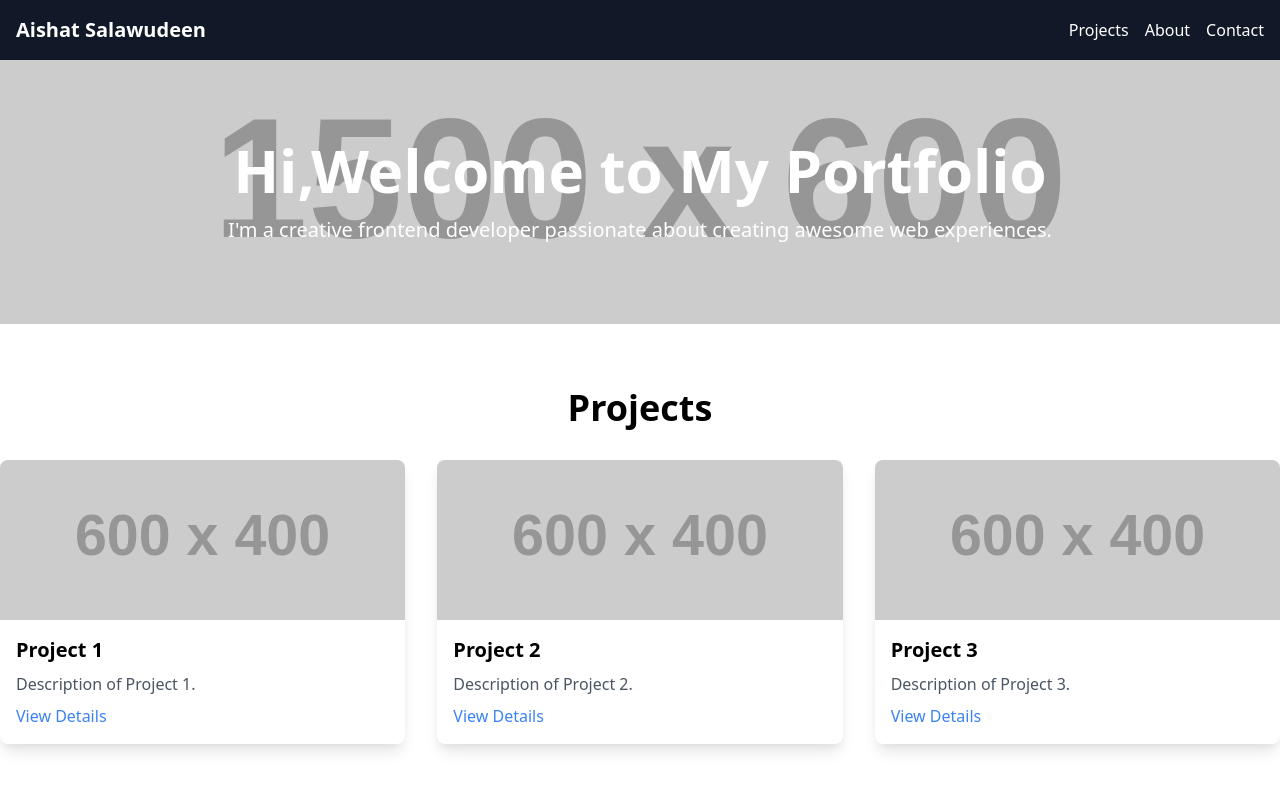
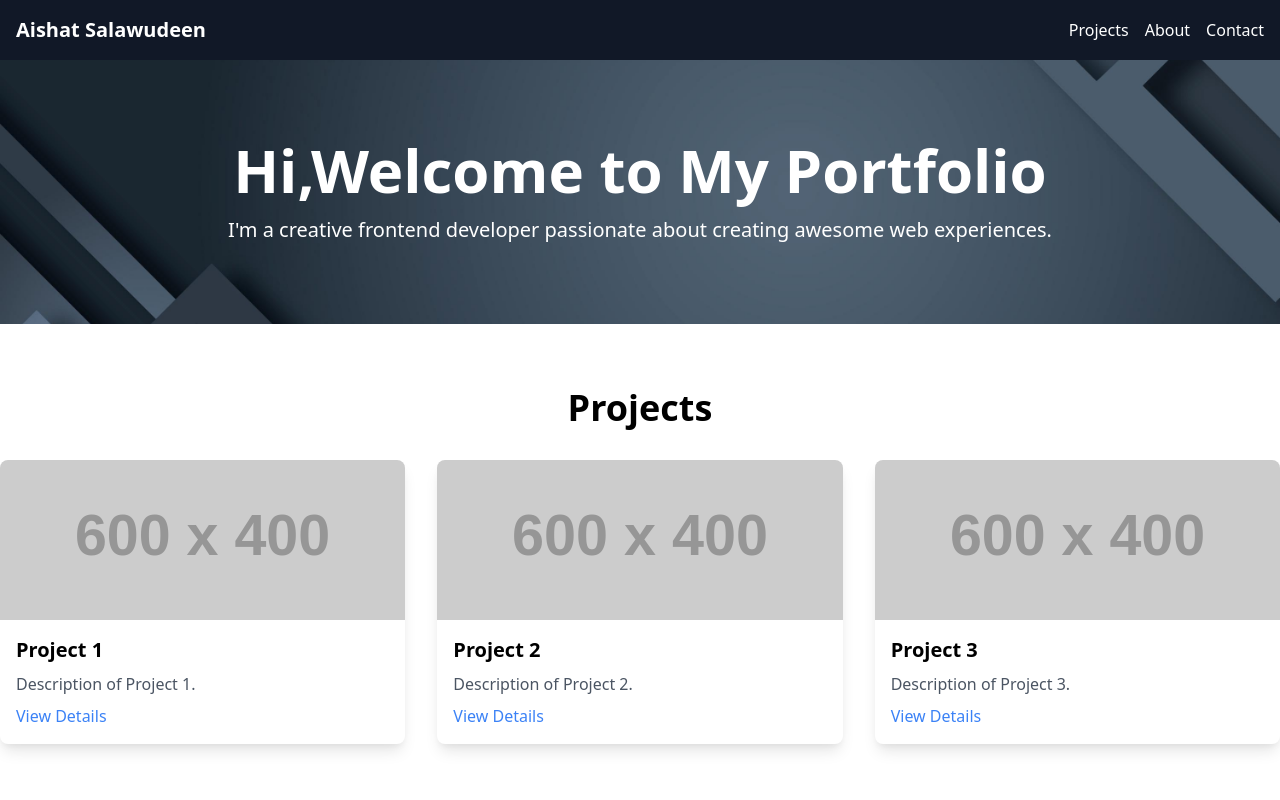
Before and after one commit to Ishahtech/my-portfolio, a website: page src/index.html in a window 1280 px wide. Shown: the top 800 px of the page. Drawn offline with nearby package versions, Linux system fonts and the light colour scheme; placeholder pictures from the web are drawn by us.

Commit message:
feat: add background image

```diff
--- a/styles/styles.css
+++ b/styles/styles.css
@@ -1,7 +1,8 @@
 header {
-    background-image: url('https://via.placeholder.com/1500x600');
-    background-size:cover ;
+    background-image: url('./../assets/5590457.jpg');
+    background-size:cover;
     background-position:center ;
+    background-repeat: no-repeat;
 }
 
 .py-20 {
```
Also changed, not shown: assets/5590457.jpg (added), 1 other file.
